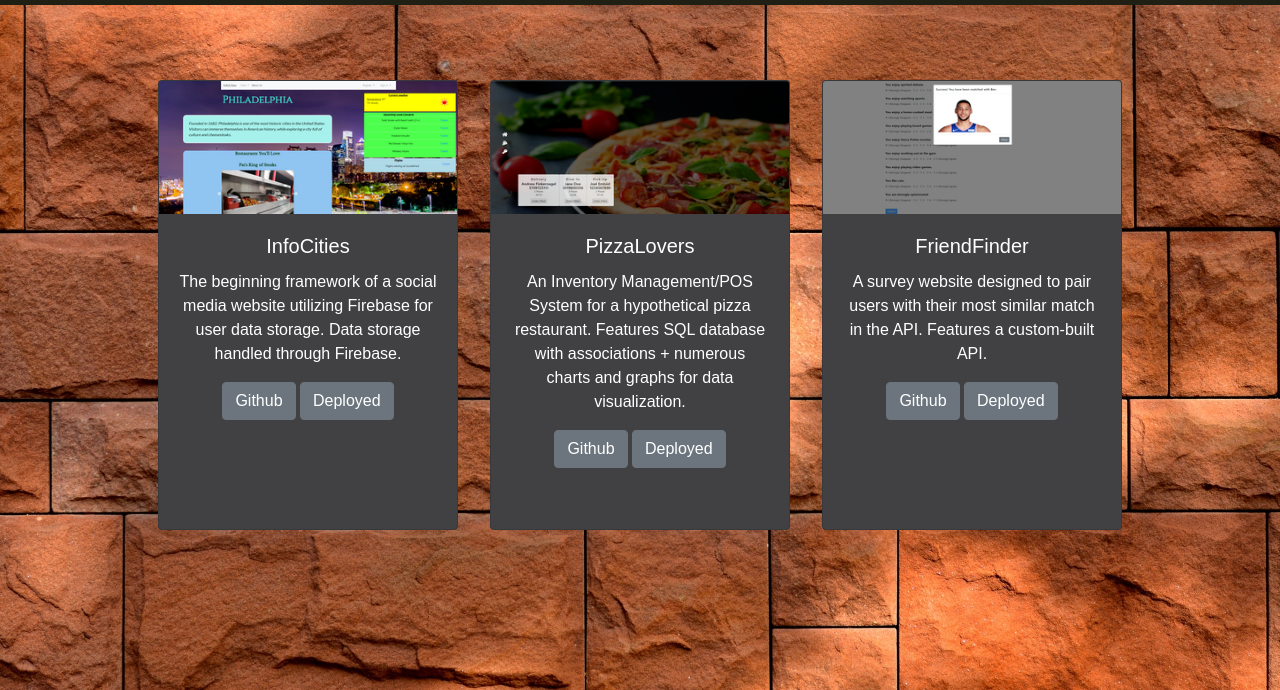
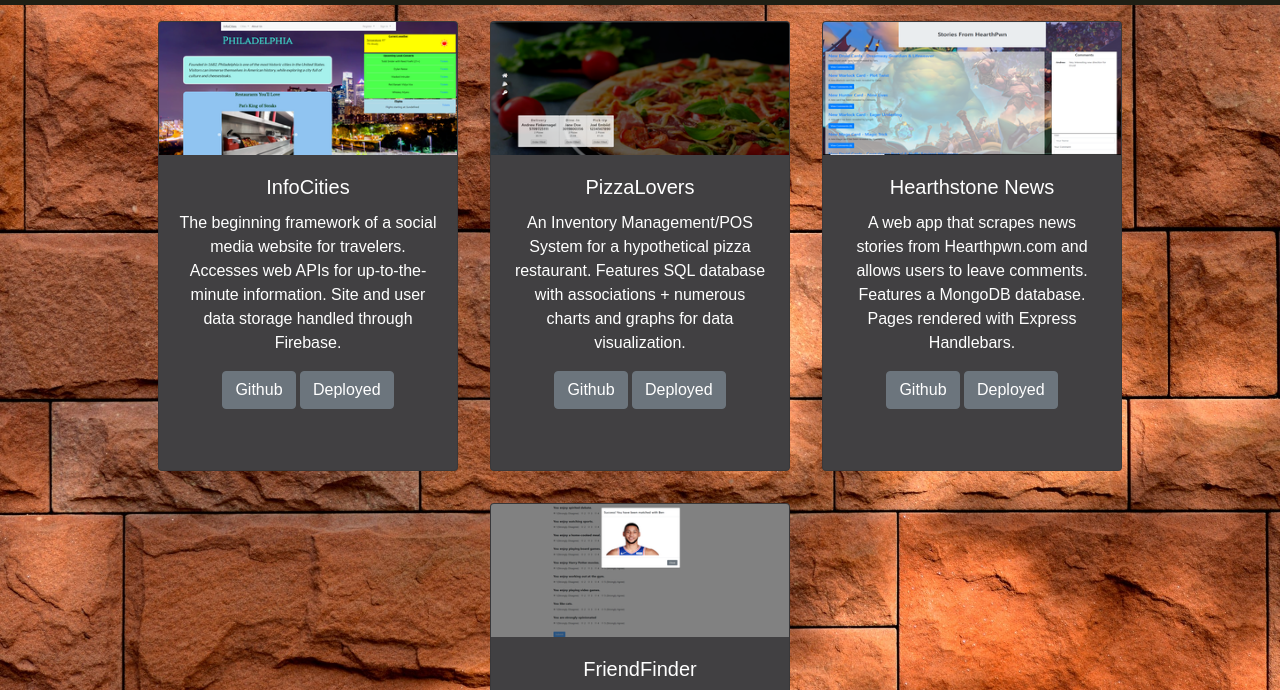
Before and after one commit to boc4life/portfolio0319, a website: page public/html/portfolio.html in a window 1280 px wide. Shown: the part 105-795 px from the top of the page. Drawn offline with nearby package versions, Linux system fonts and the light colour scheme; a web font is replaced by a local one.

Commit message:
added mongoscraper

```diff
--- a/public/html/portfolio.html
+++ b/public/html/portfolio.html
@@ -40,7 +40,7 @@
                 <img class="card-img-top" src="../images/infocitiesthumb.png">
                 <div class="card-body text-center">
                     <h5 class="card-title">InfoCities</h5>
-                    <p class="card-text">The beginning framework of a social media website utilizing Firebase for user data storage. Data storage handled through Firebase.</p>
+                    <p class="card-text">The beginning framework of a social media website for travelers. Accesses web APIs for up-to-the-minute information. Site and user data storage handled through Firebase.</p>
                     <a href="https://github.com/boc4life/ProjectOne" class="btn btn-secondary">Github</a>
                     <a href="https://boc4life.github.io/ProjectOne" class="btn btn-secondary">Deployed</a>
                 </div>
@@ -52,6 +52,15 @@
                     <p class="card-text">An Inventory Management/POS System for a hypothetical pizza restaurant. Features SQL database with associations + numerous charts and graphs for data visualization.</p>
                     <a href="https://github.com/boc4life/restaurant-manager" class="btn btn-secondary">Github</a>
                     <a href="https://obscure-beach-56866.herokuapp.com/" class="btn btn-secondary">Deployed</a>
+                </div>
+            </div>
+            <div class="card portfolioCard">
+                <img class="card-img-top" src="../images/mongoscraperthumb.png">
+                <div class="card-body text-center">
+                    <h5 class="card-title">Hearthstone News</h5>
+                    <p class="card-text">A web app that scrapes news stories from Hearthpwn.com and allows users to leave comments. Features a MongoDB database. Pages rendered with Express Handlebars.</p>
+                    <a href="https://github.com/boc4life/MongoScraper" class="btn btn-secondary">Github</a>
+                    <a href="https://mysterious-everglades-88422.herokuapp.com/" class="btn btn-secondary">Deployed</a>
                 </div>
             </div>
             <div class="card portfolioCard">
--- a/public/javascript/formlogic.js
+++ b/public/javascript/formlogic.js
@@ -13,6 +13,9 @@ $("#contactForm").on("submit", function(event){
         $.post("/contact", data, function(res){
         })
     }
+    else {
+        alert("Valid return Email address please")
+    }
 })
 
 function emailIsValid (email) {
```
Also changed, not shown: public/images/mongoscraperthumb.png (added).
